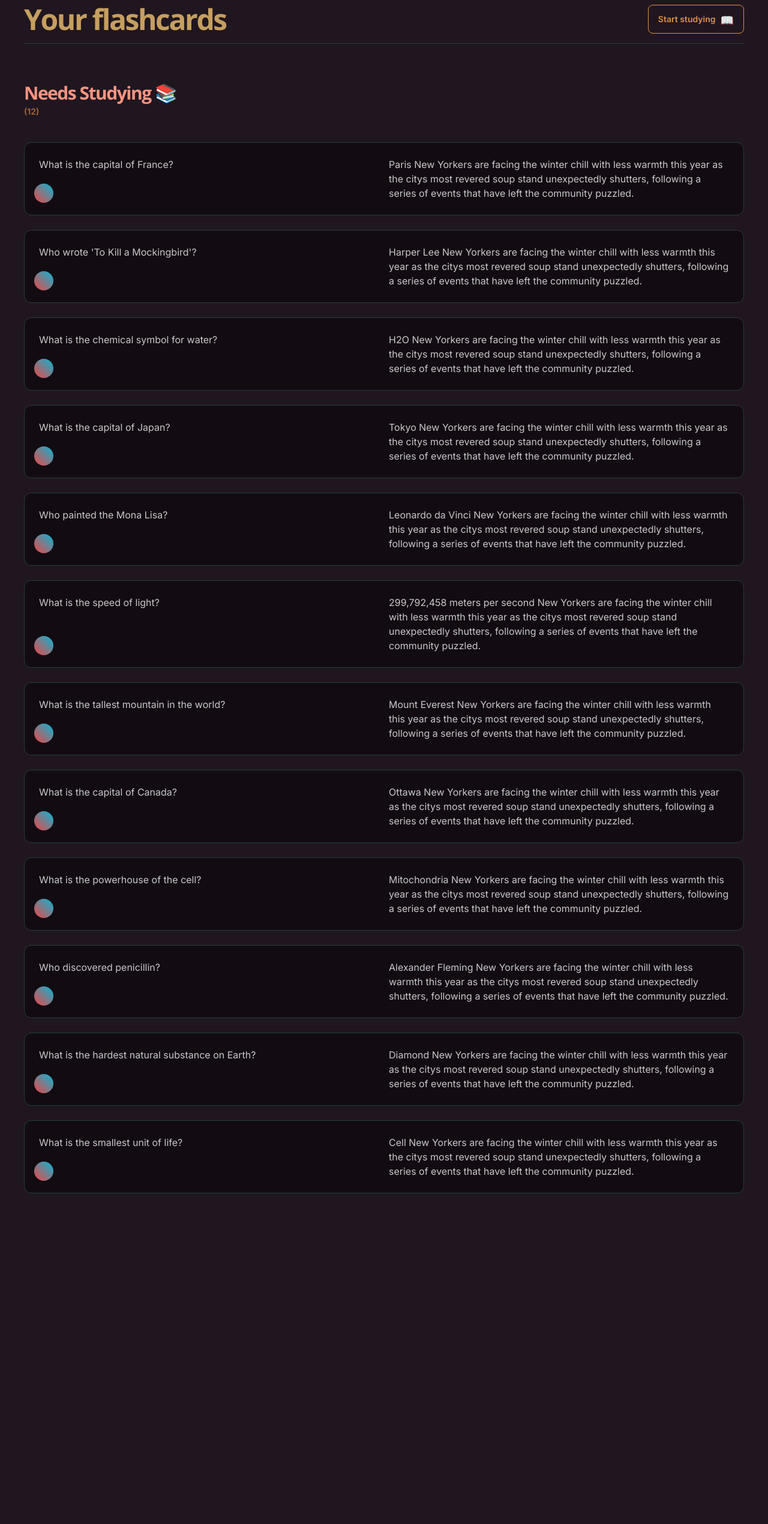
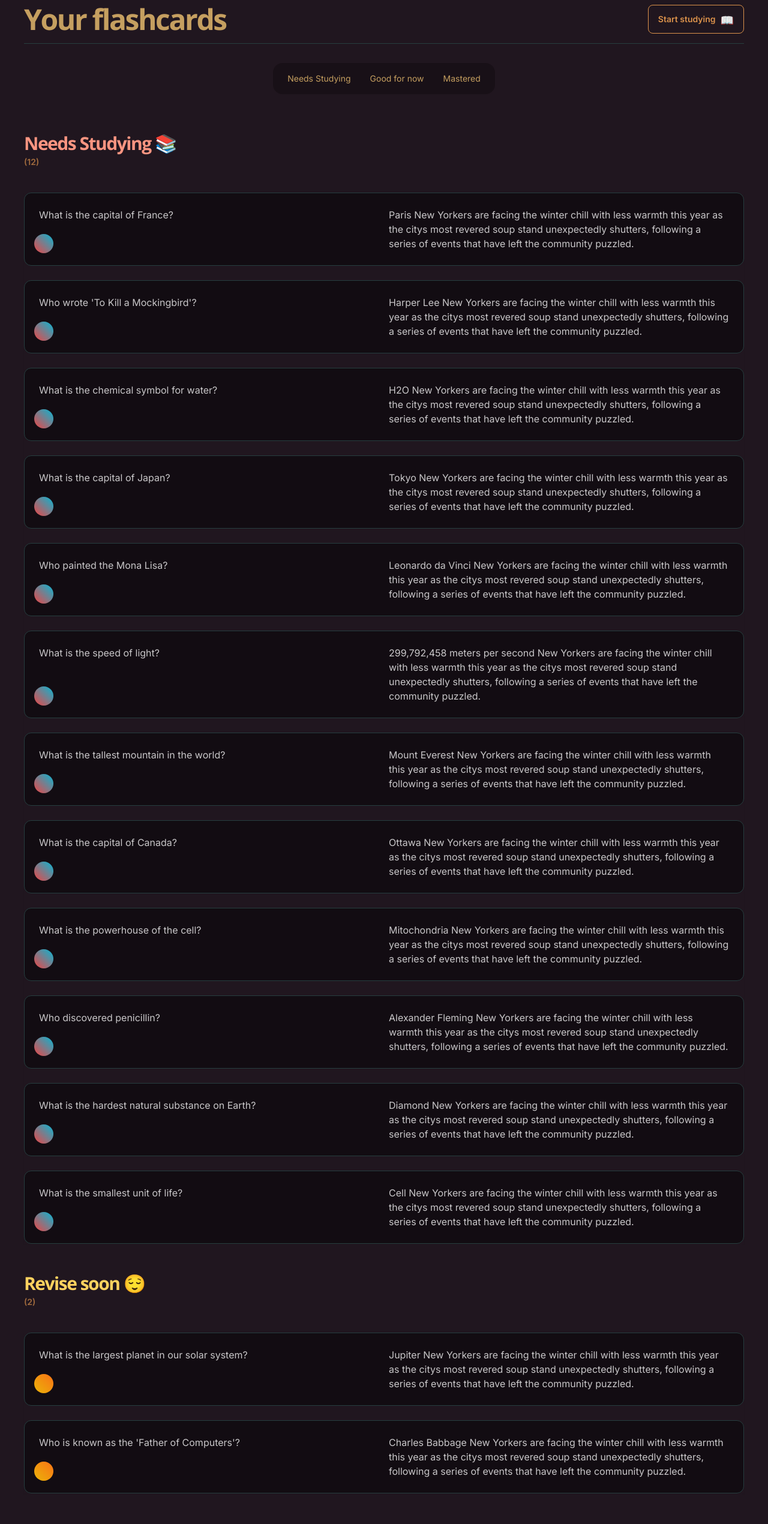
Before and after one commit to Divnoor-4602/swiftstudy, a Next.js app: page /file/1 in a window 1280 px wide. Shown: the part 120-2660 px from the top of the page at 60% size. Before the commit the page ends 2173 px from the top, so only its background shows below. Built offline with nearby package versions, Linux system fonts and the light colour scheme; no server answers.

Commit message:
chore: Update flashcard model and UI for needs revising flashcards

```diff
--- a/src/app/file/[fileId]/page.tsx
+++ b/src/app/file/[fileId]/page.tsx
@@ -1,8 +1,17 @@
 import MaxWidthWrapper from "@/components/MaxWidthWrapper";
 import { demoFlashcards } from "@/constants";
 import TypeFlashcard from "@/components/cards/TypeFlashcard";
+import Link from "next/link";
 
-const Page = () => {
+interface FileProps {
+  params: {
+    fileId: string;
+  };
+
+  searchParams: { [key: string]: string | undefined };
+}
+
+const Page = ({ params }: FileProps) => {
   const needRevising = demoFlashcards.filter((flashcard) => {
     return flashcard.status === "Needs revising";
   });
@@ -22,15 +31,35 @@ const Page = () => {
           <h1 className="text-5xl tracking-tighter font-open font-bold">
             Your flashcards
           </h1>
-          <button className="btn btn-primary btn-outline max-w-fit self-end flex items-center group">
+          <Link
+            className="btn btn-primary btn-outline max-w-fit self-end flex items-center group"
+            href={`/study/${params.fileId}`}
+          >
             Start studying <span className="text-lg mt-1">📖</span>
-          </button>
+          </Link>
         </div>
         <div className="border-b border-secondary mt-4" />
+
+        {/* menu bar */}
+        <div className="flex items-center justify-center">
+          <ul className="menu menu-vertical lg:menu-horizontal menu-md bg-base-300 rounded-box mt-8 ">
+            <li>
+              <a>Needs Studying</a>
+            </li>
+            <li>
+              <a>Good for now</a>
+            </li>
+            <li>
+              <a>Mastered</a>
+            </li>
+          </ul>
+        </div>
       </MaxWidthWrapper>
 
-      <div className="sm:px-10 px-6 my-16 flex gap-6">
+      <div className="sm:px-10 px-6 my-16 flex gap-12 flex-col ">
         <TypeFlashcard cards={needRevising} type="Needs revising" />
+        <TypeFlashcard cards={goodForNow} type="Revise soon" />
+        <TypeFlashcard cards={needRevising} type="Mastered" />
       </div>
     </>
   );
--- /dev/null
+++ b/src/app/study/[fileId]/page.tsx
@@ -0,0 +1,37 @@
+import Studycard from "@/components/cards/Studycard";
+import MaxWidthWrapper from "@/components/MaxWidthWrapper";
+import React from "react";
+
+interface StudyProps {
+  params: {
+    fileId: string;
+  };
+
+  searchParams: { [key: string]: string | undefined };
+}
+
+const demoCard = {
+  _id: "4",
+  file: "Chemistry",
+  user: "Divnoor",
+  question: "What is the chemical symbol for water?",
+  answer: "H2O",
+  status: "Needs revising",
+  lastStudied: "2024-07-23T11:00:00Z",
+};
+
+const Page = ({ params }: StudyProps) => {
+  const fileId = params.fileId;
+
+  // todo: get the flashcards from the database
+
+  return (
+    <>
+      <MaxWidthWrapper className="bg-base-100 mt-48 mb-12">
+        <Studycard {...demoCard} />
+      </MaxWidthWrapper>
+    </>
+  );
+};
+
+export default Page;
--- /dev/null
+++ b/src/components/cards/Studycard.tsx
@@ -0,0 +1,111 @@
+"use client";
+
+import { EyeIcon, GalleryVerticalEnd } from "lucide-react";
+import React from "react";
+import { useState } from "react";
+
+interface StudycardProps {
+  _id: string;
+  file: string;
+  user: string;
+  question: string;
+  answer: string;
+  status: string;
+  lastStudied: string;
+}
+
+const Studycard = ({
+  _id,
+  file,
+  user,
+  question,
+  answer,
+  status,
+  lastStudied,
+}: StudycardProps) => {
+  const [showAnswer, setShowAnswer] = useState<boolean>(false);
+
+  const handleShowAnswer = () => {
+    setShowAnswer(true);
+  };
+
+  return (
+    <>
+      <div
+        className={`${
+          showAnswer ? "bg-neutral" : "bg-base-300"
+        } rounded-xl shadow-sm w-full  pb-8`}
+      >
+        {/* card header */}
+        <div className="py-10">
+          <h1 className="font-bold items-center flex text-center justify-center flex-wrap max-sm:gap-2 text-lg">
+            10 Flashcards in{" "}
+            <span className="sm:ml-2 inline-flex items-center gap-2 bg-neutral py-1 px-2 rounded-lg text-neutral-content font-semibold border-accent border text-sm ">
+              <GalleryVerticalEnd className="size-4" />
+              {file}
+            </span>{" "}
+          </h1>
+        </div>
+        <div className="border-b border-secondary w-full" />
+        {/* card body */}
+        {/* question */}
+        <div className="w-full flex flex-col mt-12 justify-between  items-center">
+          <div
+            className={`badge font-bold ${showAnswer ? "badge-success" : ""}`}
+          >
+            {showAnswer ? "Answer" : "Question"}
+          </div>
+          <div
+            className={`text-xl sm:text-2xl font-semibold text-center mt-4 px-4 ${
+              showAnswer ? "text-primary" : "text-neutral-content"
+            }`}
+          >
+            {showAnswer ? answer : question}
+          </div>
+          {/* actions */}
+
+          {showAnswer ? (
+            <div className="mt-32 flex flex-col md:flex-row items-center w-full justify-between md:px-6 flex-wrap gap-4">
+              <button className="btn flex-col gap-2 btn-md  py-2">
+                <span className="text-2xl">😶</span>
+                Blackout
+              </button>
+              <button className="btn flex-col gap-2 btn-md  py-2">
+                <span className="text-2xl">🙂‍↔️</span>
+                Forgot
+              </button>
+              <button className="btn flex-col gap-2 btn-md  py-2">
+                <span className="text-2xl">❌</span>
+                Incorrect
+              </button>
+              <button className="btn flex-col gap-2 btn-md  py-2">
+                <span className="text-2xl">😬</span>
+                Partially correct
+              </button>
+              <button className="btn flex-col gap-2 btn-md  py-2">
+                <span className="text-2xl">😄</span>
+                Recalled with effort
+              </button>
+              <button className="btn flex-col gap-2 btn-md  py-2">
+                <span className="text-2xl">👑</span>
+                Easy
+              </button>
+            </div>
+          ) : (
+            <div className="w-full px-6">
+              <button
+                className="btn btn-block btn-primary mt-28 "
+                onClick={handleShowAnswer}
+              >
+                <EyeIcon />
+                Show Answer
+              </button>
+            </div>
+          )}
+        </div>
+      </div>
+    </>
+  );
+};
+
+export default Studycard;
--- a/src/components/cards/TypeFlashcard.tsx
+++ b/src/components/cards/TypeFlashcard.tsx
@@ -8,12 +8,20 @@ const TypeFlashcard = ({ type, cards }: TypeFlashcardProps) => {
     <>
       <div className="flex flex-col w-full gap-8">
         <div>
-          <h2 className="text-3xl text-error font-bold tracking-tighter font-open">
+          <h2
+            className={`text-3xl ${
+              type === "Needs revising"
+                ? "text-error"
+                : type === "Revise soon"
+                ? "text-warning"
+                : "text-success"
+            } font-bold tracking-tighter font-open`}
+          >
             {type === "Needs revising"
               ? "Needs Studying 📚"
               : type === "Revise soon"
-              ? "Revise soon"
-              : "Mastered"}
+              ? "Revise soon 😌"
+              : "Mastered 🎓"}
           </h2>
           <span className="font-semibold text-sm text-primary/70">
             {" "}
```
Also changed, not shown: src/todo.ts (+2 -9 lines).
